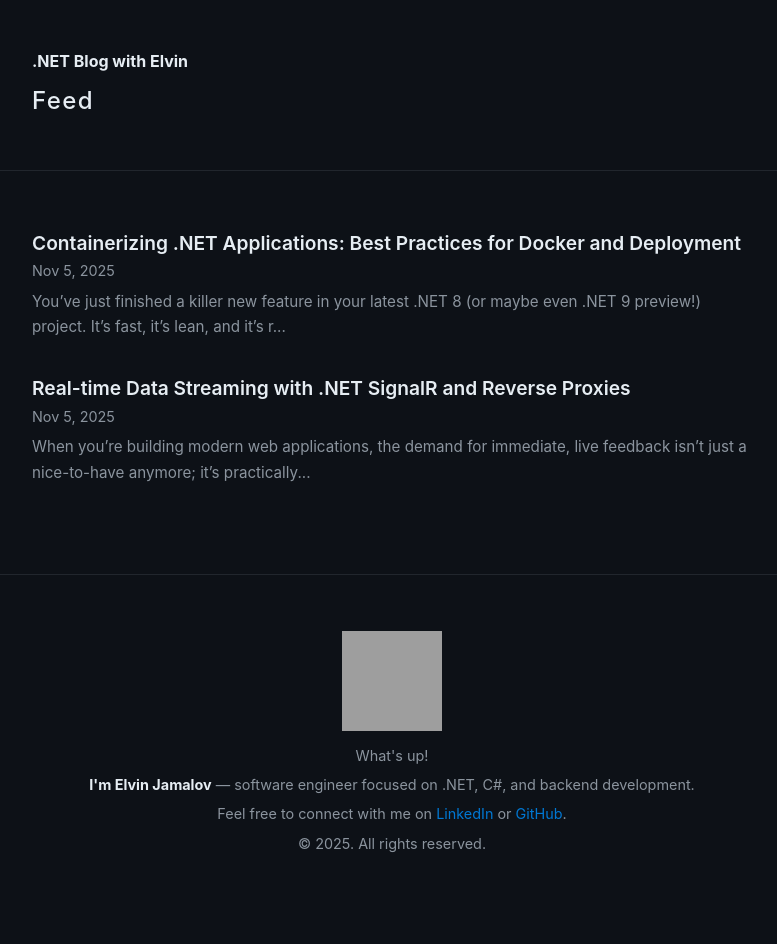
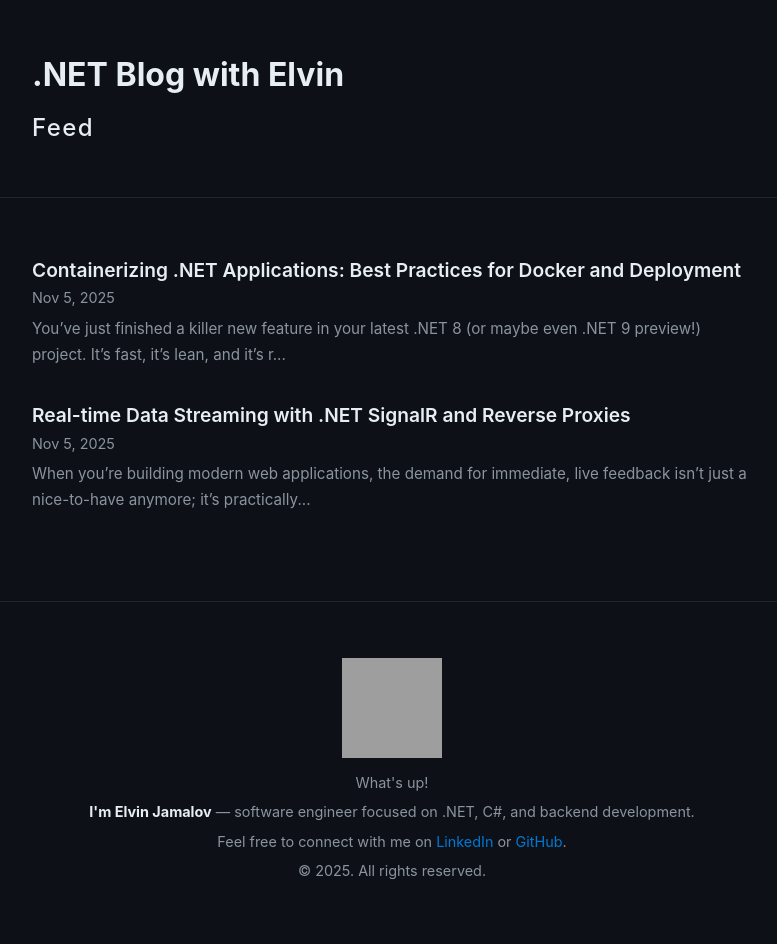
Before and after one commit to elweezy/blog-bot, a Jekyll site: the page built from index.html, in a window 1280 px wide. Shown: the whole page, without its empty margins (248-1025 px from the left). Built offline with Jekyll 4.4.1, drawn with Linux system fonts in a browser that asks for light colours; the list of posts is cut into pages by our own code; before the commit the page ends 917 px from its top, so only the background shows below that; grey boxes are pictures that could not be loaded.

Commit message:
update styles

```diff
--- a/_includes/header.html
+++ b/_includes/header.html
@@ -1,8 +1,6 @@
 <header class="site-header">
   <div class="wrapper">
-    <div class="title-block">
-      <a class="site-title" href="{{ '/' | relative_url }}">{{ site.title }}</a>
-    </div>
+    <a class="site-title" href="{{ '/' | relative_url }}">{{ site.title }}</a>
     <a class="feed-link" href="{{ '/feed.xml' | relative_url }}">Feed</a>
   </div>
 </header>
--- a/_sass/layout.scss
+++ b/_sass/layout.scss
@@ -19,7 +19,7 @@
   .site-title {
     display: block; // one line
     font-weight: 700;
-    font-size: 2 rem;
+    font-size: 2rem;
     color: $text-light;
     margin: 0;
   }
```
